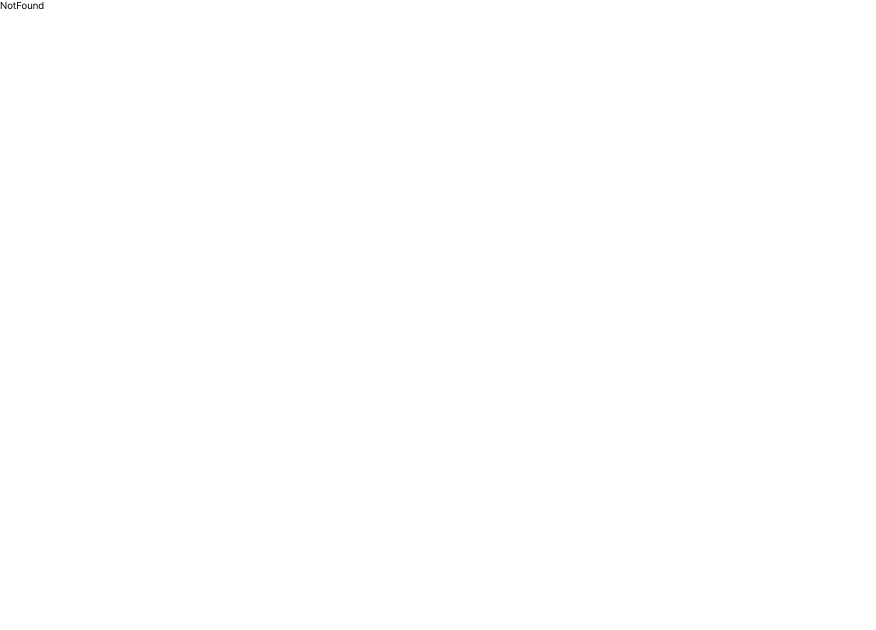
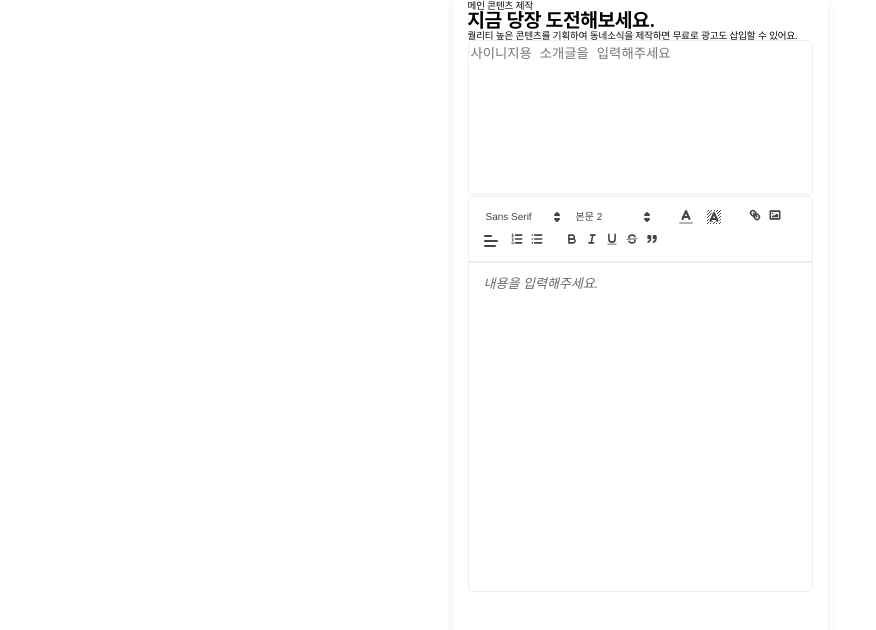
Before and after one commit to jeongeum1202/Next-Quilltest, a Next.js app: page /quill in a window 1280 px wide. Before the commit this address had no page. Shown: the top 630 px of the page, without its empty margins (0-876 px from the left). Built offline with nearby package versions, Linux system fonts and the light colour scheme.

Commit message:
:sparkles: Feat: react-quill toolbar 커스텀 진행중 (복구)

```diff
--- /dev/null
+++ b/src/app/quill/page.tsx
@@ -0,0 +1,10 @@
+'use client';
+
+import ContentRegister from '@/components/domain/contents/register/ContentRegister';
+import React from 'react';
+
+type Props = {};
+
+export default function page({}: Props) {
+  return <ContentRegister />;
+}
--- /dev/null
+++ b/src/components/common/editor/CustomQuillEditor.tsx
@@ -0,0 +1,112 @@
+import dynamic from 'next/dynamic';
+import React, { useMemo, useRef, useState } from 'react';
+import ReactQuill from 'react-quill';
+import * as S from './styled';
+import CustomToolbar from './CustomToolBar';
+
+type ForwardedQuillComponent = {
+  forwardedRef: React.Ref<ReactQuill>;
+  onChange?: (value: string) => void;
+  modules: any;
+  formats?: string[];
+  value: string;
+  theme: string;
+  placeholder: string;
+};
+
+const QuillWrapper = dynamic(
+  async () => {
+    const { default: QuillComponent } = await import('react-quill');
+    return function comp({ forwardedRef, ...props }: ForwardedQuillComponent) {
+      return <QuillComponent ref={forwardedRef} {...props} />;
+    };
+  },
+  { ssr: false, loading: () => <div>loading...</div> }
+);
+
+// const CustomToolbar = () => {
+//   return (
+//     <div id="toolbar">
+//       <select className="ql-font" />
+
+//       <select className="ql-size" defaultValue="normal">
+//         <option value="small">본문 1</option>
+//         <option value="normal">본문 2</option>
+//         <option value="large">본문 3</option>
+//         <option value="huge">본문 4</option>
+//       </select>
+
+//       <select className="ql-header">
+//         <option value="1">제목 1</option>
+//         <option value="2">제목 2</option>
+//         <option value="3">제목 3</option>
+//         <option value="4">제목 4</option>
+//       </select>
+
+//       <select className="ql-align" defaultValue="">
+//         <option value="" />
+//         <option value="center" />
+//         <option value="right" />
+//         <option value="justify" />
+//       </select>
+
+//       <button className="ql-bold" />
+//       <button className="ql-italic" />
+//       <button className="ql-underline" />
+//       <button className="ql-strike" />
+//       <button className="ql-blockquote" />
+
+//       <button className="ql-list" value="ordered" />
+//       <button className="ql-list" value="bullet" />
+
+//       <select className="ql-color" />
+//       <select className="ql-background" />
+
+//       <button className="ql-link" />
+//       <button className="ql-image" />
+//     </div>
+//   );
+// };
+
+export default function CustomQuillEditor() {
+  const [contents, setContents] = useState('');
+  const quillRef = useRef<ReactQuill>(null);
+  const modules = useMemo(() => {
+    return {
+      toolbar: {
+        container: '#toolbar',
+        handlers: {},
+      },
+    };
+  }, []);
+
+  const formats = [
+    'font',
+    'size',
+    'header',
+    'align',
+    'bold',
+    'italic',
+    'underline',
+    'strike',
+    'blockquote',
+    'list',
+    'color',
+    'background',
+    'link',
+    'image',
+  ];
+  return (
+    <S.QuillWrapper>
+      <CustomToolbar />
+      <QuillWrapper
+        modules={modules}
+        formats={formats}
+        value={contents}
+        theme="snow"
+        forwardedRef={quillRef}
+        placeholder="내용을 입력해주세요."
+      />
+    </S.QuillWrapper>
+  );
+}
--- /dev/null
+++ b/src/components/common/editor/CustomToolBar.tsx
@@ -0,0 +1,57 @@
+import React from 'react';
+
+export default function CustomToolbar() {
+  return (
+    <div id="toolbar">
+      <span className="ql-formats ql-dropdown">
+        <select className="ql-font" />
+        <select className="ql-size" defaultValue="normal">
+          <option value="small">본문 1</option>
+          <option value="normal">본문 2</option>
+          <option value="large">본문 3</option>
+          <option value="huge">본문 4</option>
+        </select>
+        {/* <select className="ql-header">
+          <option value="1">제목 1</option>
+          <option value="2">제목 2</option>
+          <option value="3">제목 3</option>
+          <option value="4">제목 4</option>
+        </select> */}
+      </span>
+
+      <span className="ql-formats">
+        <select className="ql-color" />
+        <select className="ql-background" />
+      </span>
+
+      <span className="ql-formats">
+        <button type="button" className="ql-link" />
+        <button type="button" className="ql-image" />
+      </span>
+
+      <span className="ql-formats">
+        <select className="ql-align" />
+        <button
+          type="button"
+          className="ql-list"
+          value="ordered"
+          aria-label="ordered"
+        />
+        <button
+          type="button"
+          className="ql-list"
+          value="bullet"
+          aria-label="bullet"
+        />
+      </span>
+
+      <span className="ql-formats">
+        <button type="button" className="ql-bold" />
+        <button type="button" className="ql-italic" />
+        <button type="button" className="ql-underline" />
+        <button type="button" className="ql-strike" />
+        <button type="button" className="ql-blockquote" />
+      </span>
+    </div>
+  );
+}
--- a/src/components/common/editor/styled.ts
+++ b/src/components/common/editor/styled.ts
@@ -2,31 +2,39 @@ import styled, { css } from 'styled-components';
 
 export const QuillWrapper = styled.div`
   ${({ theme }) => css`
-    .quill {
-      width: 345px;
-      height: 155px;
-    }
+    margin-bottom: 20px;
 
-    .ql-toolbar {
+    #toolbar {
+      display: flex;
+      flex-wrap: wrap;
+
       border: 1px solid #eee;
       border-radius: 5px 5px 0 0;
 
-      & > .ql-formats {
-        margin-right: 5px;
+      .ql-formats {
+        font-size: 10px;
 
-        & > button {
+        button {
           width: 20px;
           height: 20px;
         }
       }
+
+      .ql-dropdown > span {
+        width: 90px;
+      }
+    }
+    .quill {
+      width: 345px;
     }
 
     .ql-container {
+      height: 330px;
       border: 1px solid #eee;
       border-radius: 0 0 5px 5px;
-      font-size: 11px;
 
       & > .ql-editor {
+        height: 320px;
         &::-webkit-scrollbar {
           width: 4px;
         }
--- a/src/components/domain/contents/register/ContentRegister.tsx
+++ b/src/components/domain/contents/register/ContentRegister.tsx
@@ -4,6 +4,7 @@ import QuillEditor from '@/components/common/editor/QuillEditor';
 import React from 'react';
 import * as S from './styled';
 import TextArea from '@/components/common/textarea/TextArea';
+import CustomQuillEditor from '@/components/common/editor/CustomQuillEditor';
 type Props = {};
 
 export default function ContentRegister({}: Props) {
@@ -18,7 +19,8 @@ export default function ContentRegister({}: Props) {
         </p>
       </div>
       <TextArea />
-      <QuillEditor />
+      {/* <QuillEditor /> */}
+      <CustomQuillEditor />
     </S.ContentWrapper>
   );
 }
```
Also changed, not shown: src/app/color/page.tsx (added, +10 -0 lines), src/app/page.tsx (+11 -4 lines), src/components/common/button/base/Button.tsx (+4 -3 lines), src/components/common/button/base/styled.ts (+7 -2 lines), 1 other file (tests, documents, lock files or other folders).
